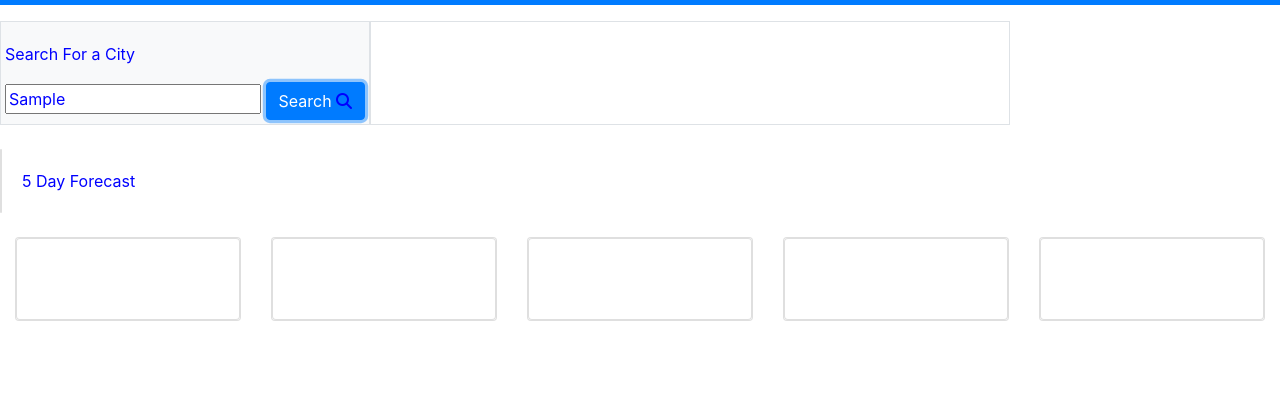
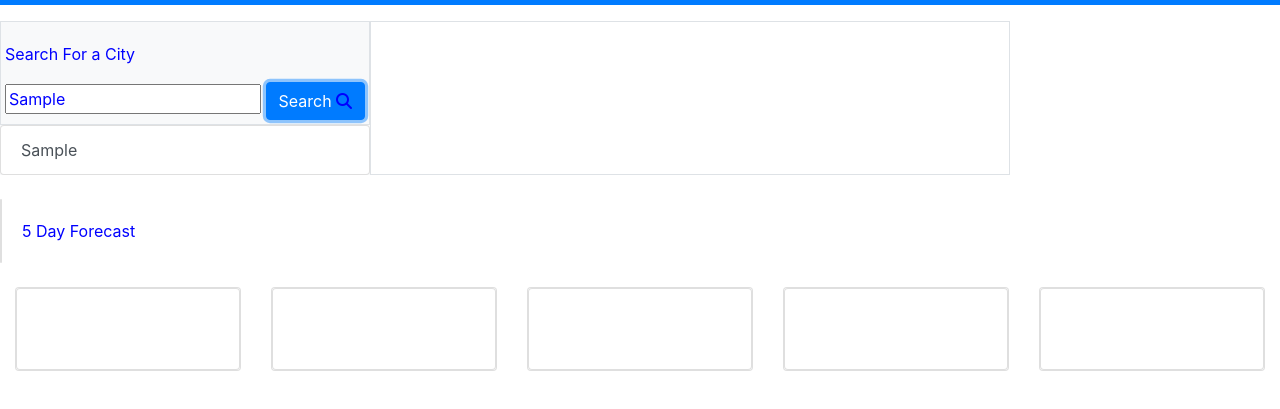
Before and after one commit to connerc11/Weather-Dashboard, a plain HTML site: page index.html in a window 1280 px wide. Both pictures are taken after typing "Sample" into the empty fields and a click on the button "Search". Shown: the part 51-460 px from the top of the page. Drawn offline with nearby package versions, Linux system fonts and the light colour scheme; no server answers.

Commit message:
added setting default for saving

```diff
--- a/assets/css/style.css
+++ b/assets/css/style.css
@@ -1,5 +1,9 @@
 * {
     color: blue;
+}
+
+header {
+    background-image: linear-gradient(to right, rgb(136, 136, 218), blue);
 }
 
 .card-text {
--- a/assets/js/script.js
+++ b/assets/js/script.js
@@ -20,38 +20,28 @@ var apiUrl = 'https://api.openweathermap.org/data/2.5/onecall?lat=';
 
 
 
-
-
-var retreiveCityWeather = function (event) {
+var searchButtonH = function (data) {
     event.preventDefault()
     $("#main-weather").empty()
-    // document.getElementById("main-weather").reset()
+    var inputCityVal = inputCityEl.value
+    retreiveCityWeather(inputCityVal)
+    displayCity(inputCityVal)
+}
 
-    var storedInfo = inputCityEl.value;
-    if (cityLocations.indexOf(storedInfo) === -1) {
-        cityLocations.push(storedInfo);
-
-
-        // cityLocations.clear(storedInfo);
-
-        // for (let i = 0; i < storedInfo.length; i++)
-        //     var newV = $("<li>").attr("class", "history");
-        //     newV.text(storedInfo[i]);
-        //     inputCityEl.appendChild(newV)
+var retreiveCityWeather = function (inputCityVal) {
 
 
 
+    if (cityLocations.indexOf(inputCityVal) === -1) {
+        cityLocations.push(inputCityVal);
+
     }
 
-// var getCityWeather = function (data){
-// inputCityEl.empty()
-// var searchArr = JSON.parse(localStorage.getItem("storedInfo"));
 
-// }
 
 
      localStorage.setItem("cityLocation", JSON.stringify(cityLocations))
-    fetch(`https://api.openweathermap.org/data/2.5/weather?q=${storedInfo}&units=imperial&appid=${apiKey}`)
+    fetch(`https://api.openweathermap.org/data/2.5/weather?q=${inputCityVal}&units=imperial&appid=${apiKey}`)
         .then(function (response) {
             return response.json();
 
@@ -71,12 +61,10 @@ var retreiveCityWeather = function (event) {
             var cardTemp = $("<p>").addClass("card-text currentTemp").text("Temperature~" + data.main.temp + " °F");
             var cardHumidity = $("<p>").addClass("card-text currentHumid").text("Humidity~" + data.main.humidity + " %");
             var cardWind = $("<p>").addClass("card-text currentWind").text("Wind Speed~" + data.wind.speed + " MPH");
-            // var finalResult = $("<div>").append(cardTitle).append(cardIcon).append(cardTemp).append(cardHumidity).append(cardWind);
+
             cardBody.html(cardIcon).append(cardTemp).append(cardHumidity).append(cardWind)
             card.html(cardTitle).append(cardBody)
             $("#main-weather").html(card);
-            // $("#main-weather").html(card.html(cardBody.html(finalResult)));
-
             secondFunction(lat, lon)
         })
 
@@ -171,18 +159,20 @@ var secondFunction = function (lat, lon) {
 
 
 
-            })
-
-
-
-
+        })
     }
 }
 
+function displayCity(inputCityVal){
 
-document.getElementById("city-btn").addEventListener("click", retreiveCityWeather);
-// document.getElementById("city-btn").reset("click", retreiveCityWeather)
+    console.log(inputCityVal)
+    var searchItem1 = document.createElement("p");
+    searchItem1.setAttribute("class", "list-group-item list-group-item-action");
+    searchItem1.innerHTML = inputCityVal;
+    console.log(searchItem1)
+    var searchHistory = document.querySelector("#searchHistory1");
+    searchHistory.appendChild(searchItem1);
+};
 
 
-
-// document.getElementById("city-btn").removeEventListener("click", retreiveCityWeather);
+document.getElementById("city-btn").addEventListener("click", searchButtonH);
--- a/index.html
+++ b/index.html
@@ -30,6 +30,7 @@
         </button>
       </form>
       <div id="previous-searched" class="history"></div>
+      <div id="searchHistory1"></div>
     </div>
     <div id="main-weather" class="col-6 border">
     </div>
```
